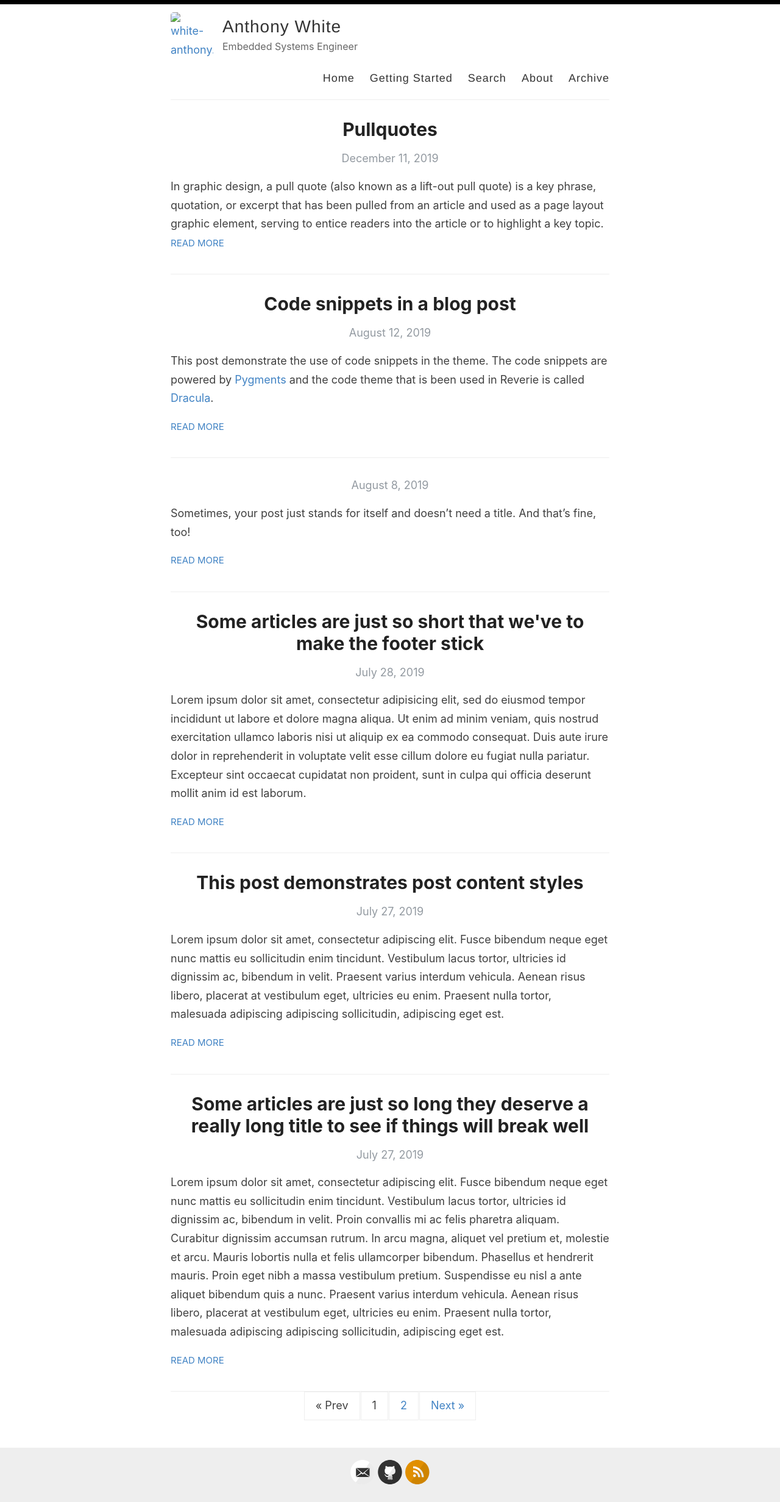
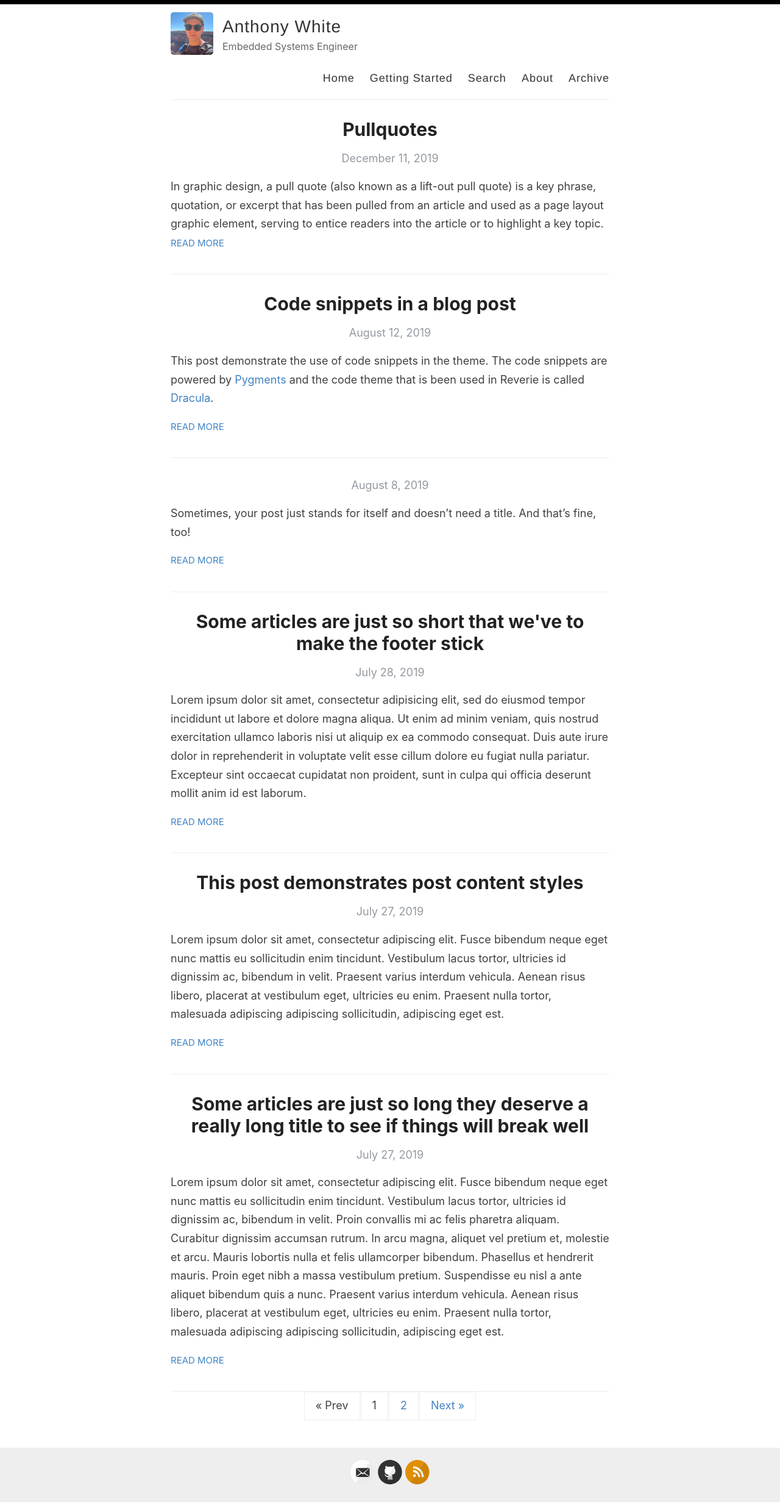
Before and after one commit to white-anthony/white-anthony.github.io, a Jekyll site: the page built from index.html, in a window 1280 px wide. Shown: the whole page at 61% size. Built offline with Jekyll 4.4.1, drawn with Linux system fonts in a browser that asks for light colours; the list of posts is cut into pages by our own code.

Commit message:
Update _config.yml

```diff
--- a/_config.yml
+++ b/_config.yml
@@ -12,7 +12,7 @@ author: Anthony White
 description: Embedded Systems Engineer
 
 # URL of your avatar or profile pic (you could use your GitHub profile pic)
-avatar: Screenshot 2025-05-16 215825.png
+avatar: images/38926458.png
 #
 # Flags below are optional
 #
```
